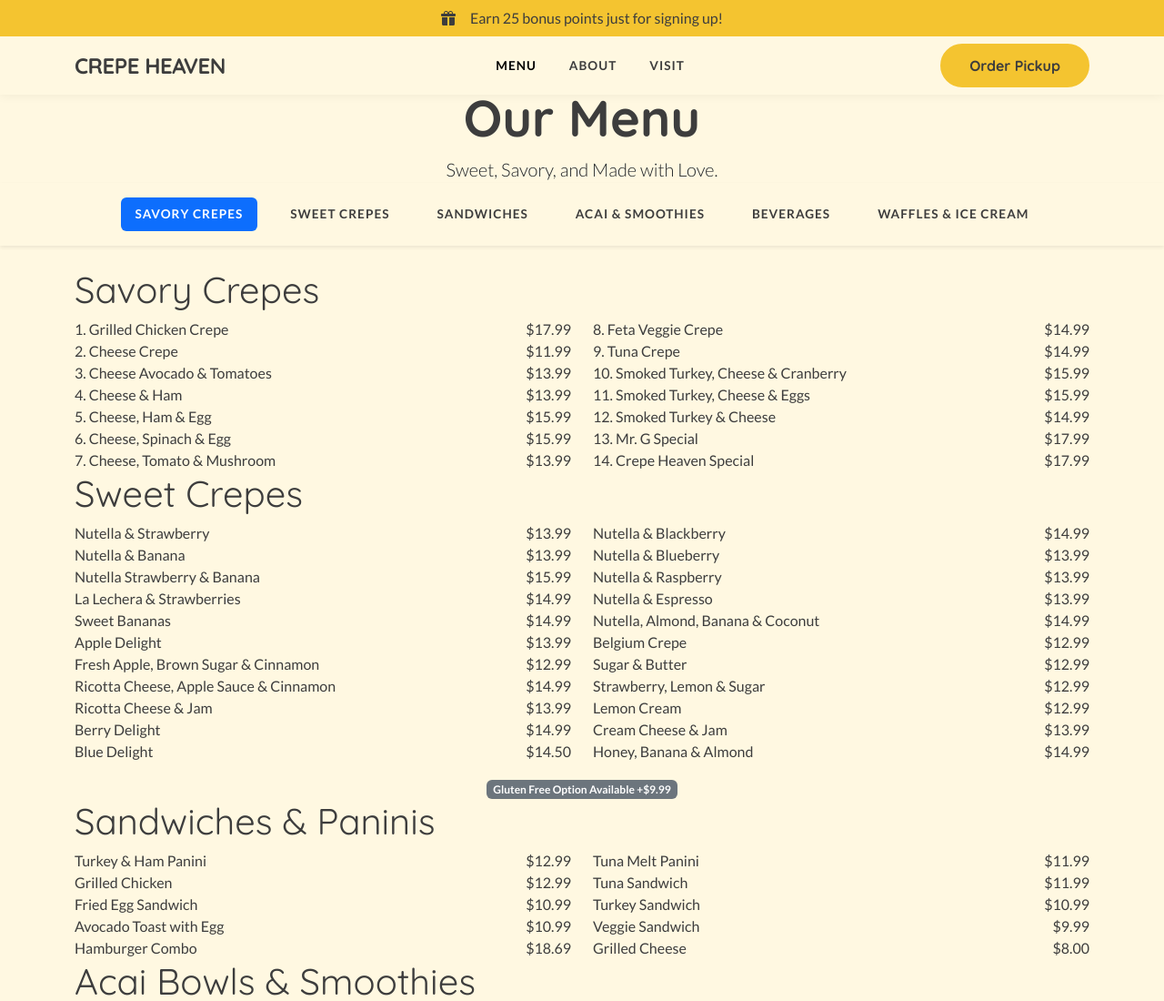
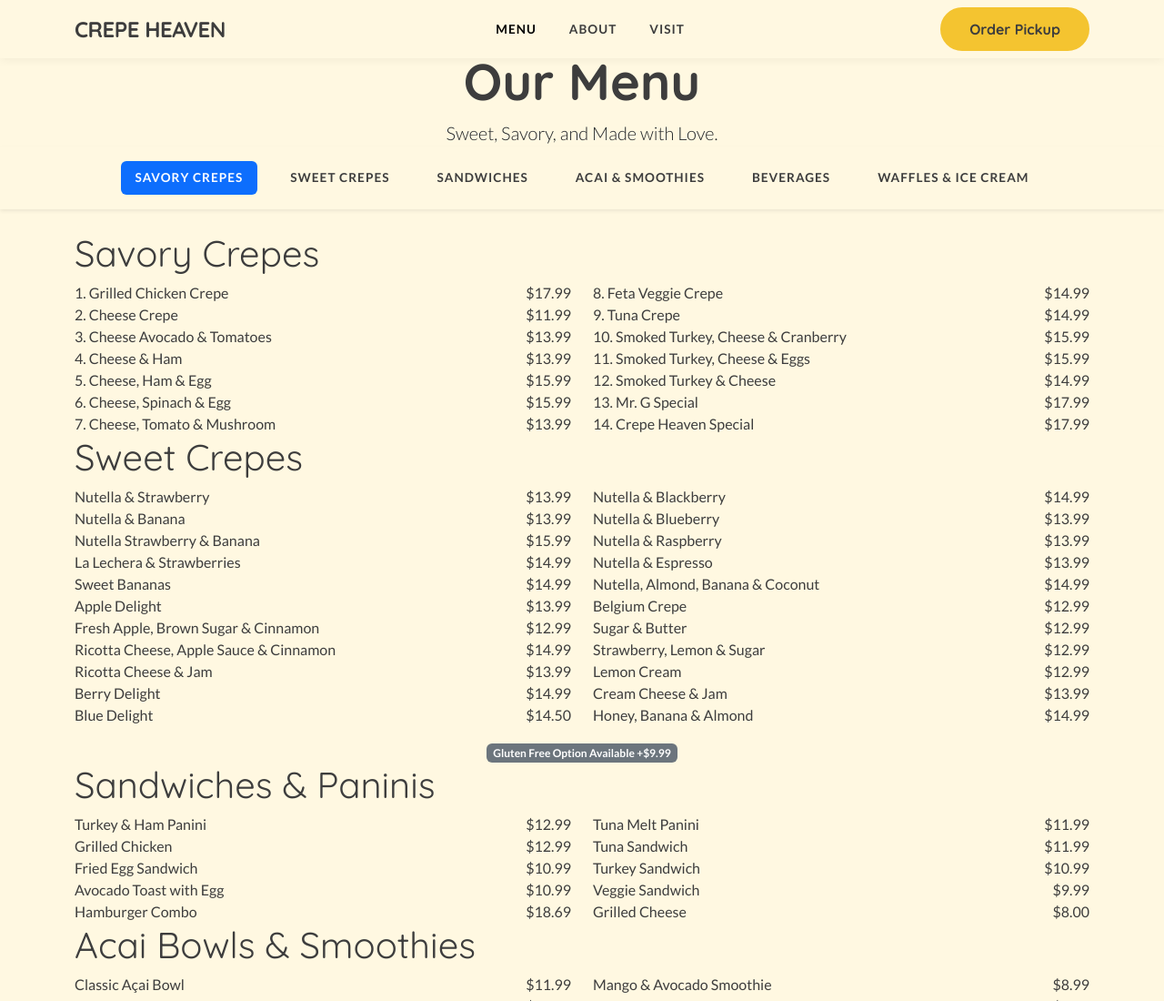
Before and after one commit to sidewalkwebdev/crepe-heaven-website, a website: page menu.html in a window 1280 px wide. Shown: the top 1100 px of the page at 91% size. Drawn offline with nearby package versions, Linux system fonts and the light colour scheme.

Commit message:
fixed small errors

```diff
--- a/menu.html
+++ b/menu.html
@@ -25,12 +25,7 @@
     <link rel="stylesheet" href="styles.css" />
   </head>
   <body>
-    <div class="promo-bar text-center py-2 fixed-top">
-      <i class="bi bi-gift-fill me-2"></i> Earn 25 bonus points just for signing
-      up!
-    </div>
-
-    <nav class="navbar navbar-expand-lg fixed-top menu-navbar navbar-light">
+    <nav class="navbar navbar-expand-lg fixed-top navbar-light">
       <div class="container">
         <a class="navbar-brand" href="index.html">CREPE HEAVEN</a>
         <button
--- a/styles.css
+++ b/styles.css
@@ -31,24 +31,8 @@ h5,
 }
 
 /* Promo Bar and Menu Navbar Offsets */
-.promo-bar {
-  background-color: var(--crepe-yellow);
-  color: var(--crepe-dark);
-  display: flex;
-  align-items: center;
-  justify-content: center;
-  gap: 8px;
-  min-height: 40px;
-  padding: 0 12px;
-  z-index: 1045;
-}
-
-.menu-navbar {
-  top: 40px; /* Offset under the promo bar to avoid overlap */
-}
-
 .nav-spacer {
-  height: 96px; /* Accounts for promo bar + navbar height where used */
+  height: 56px; /* Navbar height offset */
 }
 
 /* Navbar */
@@ -96,7 +80,7 @@ h5,
   height: 85vh;
   /* Use fixed background only on larger screens to prevent mobile scroll issues */
   background: linear-gradient(rgba(0, 0, 0, 0.3), rgba(0, 0, 0, 0.3)),
-    url("https://images.unsplash.com/photo-1519676867240-f03562e64548?q=80&w=2000&auto=format&fit=crop");
+    url("https://s3-media0.fl.yelpcdn.com/bphoto/h7isP53oggZYn_5mv9gC3A/o.jpg");
   background-size: cover;
   background-position: center;
   color: white;
@@ -369,4 +353,9 @@ h5,
   .social-icons {
     justify-content: center;
   }
+
+  /* Center menu filter pills on mobile */
+  .nav-pills {
+    justify-content: center !important;
+  }
 }
```
Also changed, not shown: index.html (+5 -5 lines).
